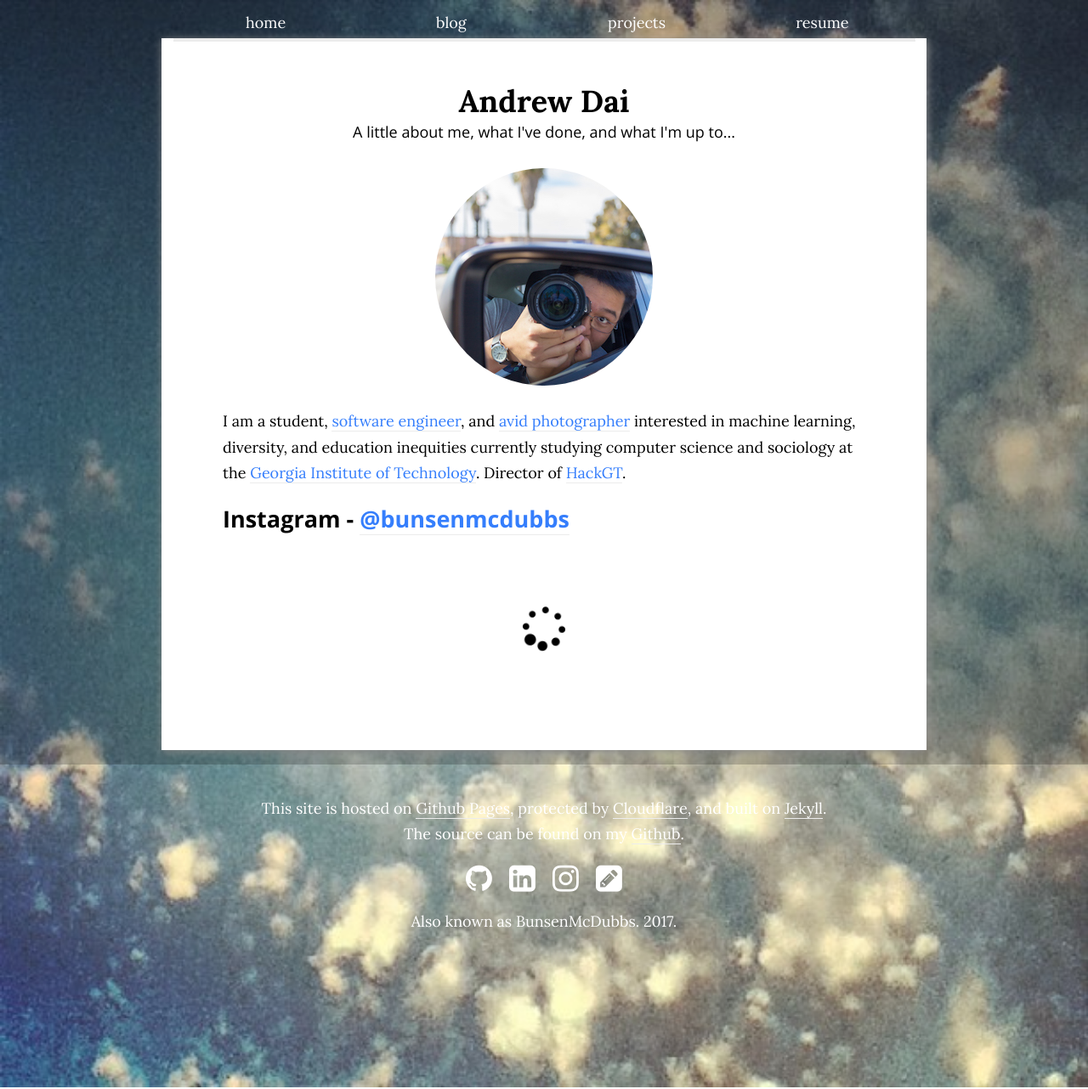
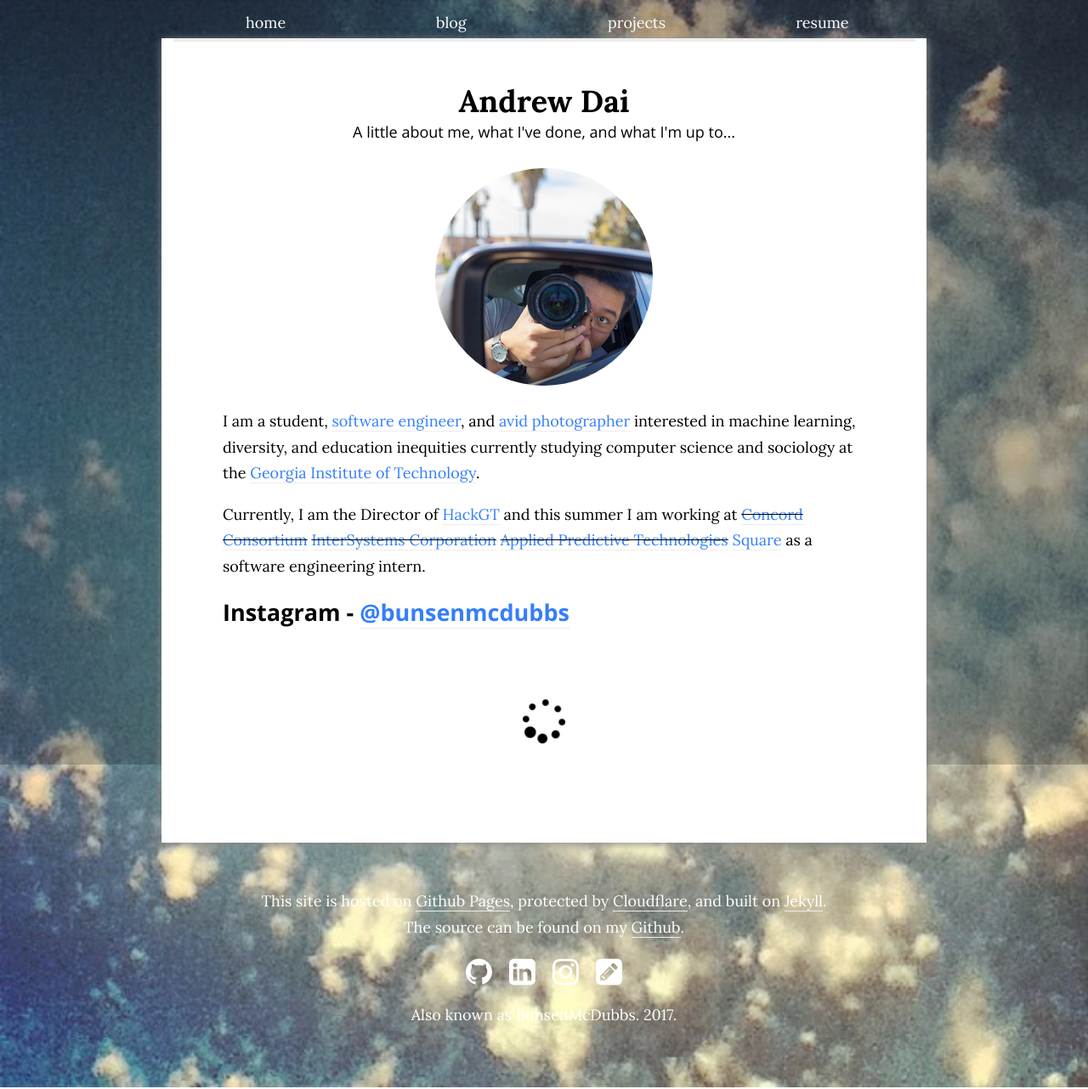
Before and after one commit to bunsenmcdubbs/bunsenmcdubbs.github.io, a Jekyll site: the page built from index.html, in a window 1280 px wide. Shown: the whole page at 85% size. Built offline with Jekyll 4.4.1, drawn with Linux system fonts in a browser that asks for light colours; nearby versions of some CDN libraries.

Commit message:
add paragraph about current work

```diff
--- a/index.html
+++ b/index.html
@@ -14,7 +14,17 @@ custom_css: "/style.css"
     interested in machine learning, diversity, and education inequities
     currently studying computer science and sociology at the
     <a href="https://gatech.edu">Georgia Institute of Technology</a>.
-    Director of <a href="https://hack.gt">HackGT</a>.
+  </p>
+  <p>
+    Currently,
+    I am the Director of <a href="https://hack.gt">HackGT</a>
+    and this summer
+    I am working at
+    <del><a href="https://concord.org">Concord Consortium</a></del>
+    <del><a href="https://intersystems.com">InterSystems Corporation</a></del>
+    <del><a href="https://predictivetechnologies.com">Applied Predictive Technologies</a></del>
+    <a href="https://squareup.com">Square</a>
+    as a software engineering intern.
   </p>
 </section>
 
```
